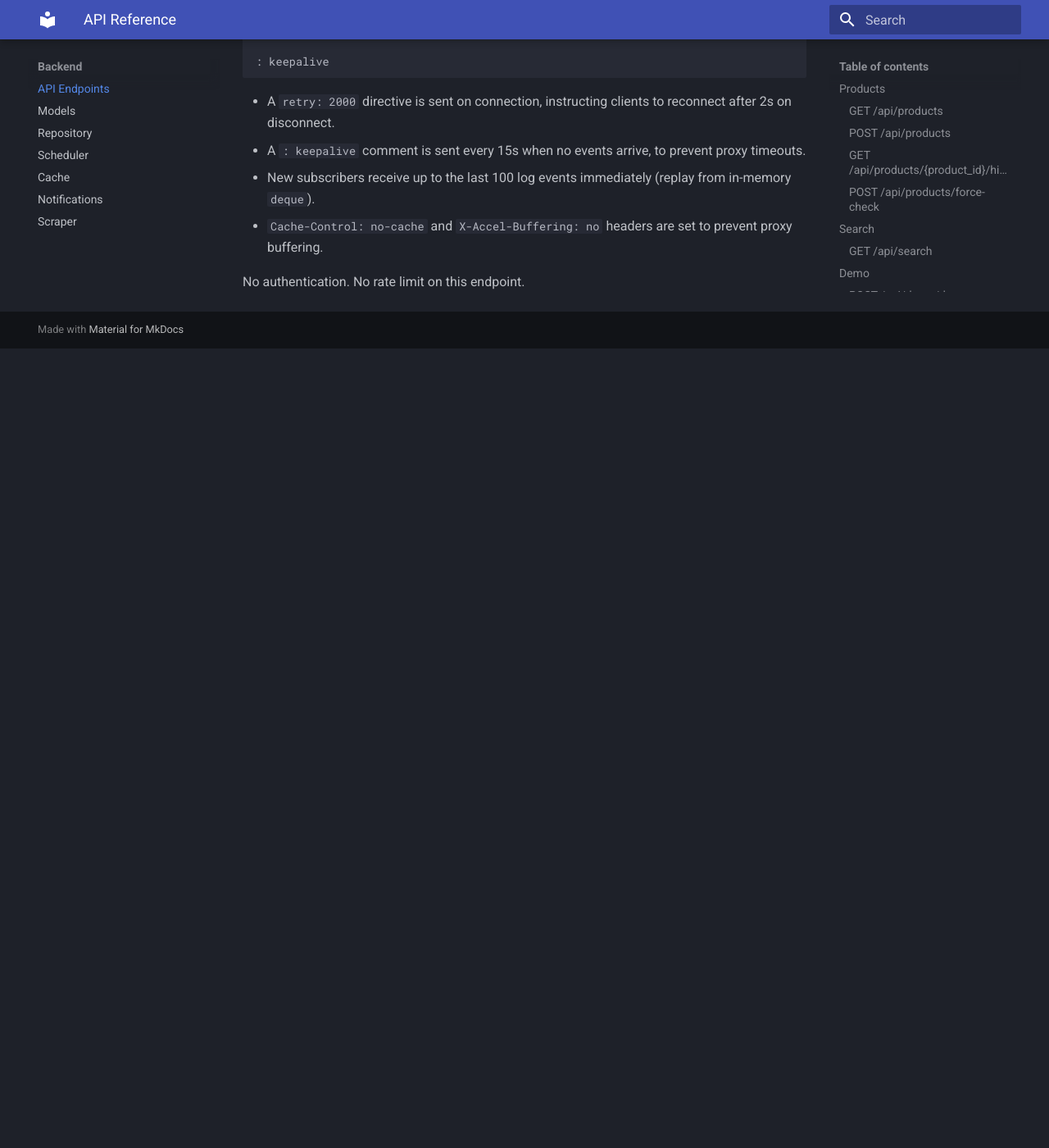
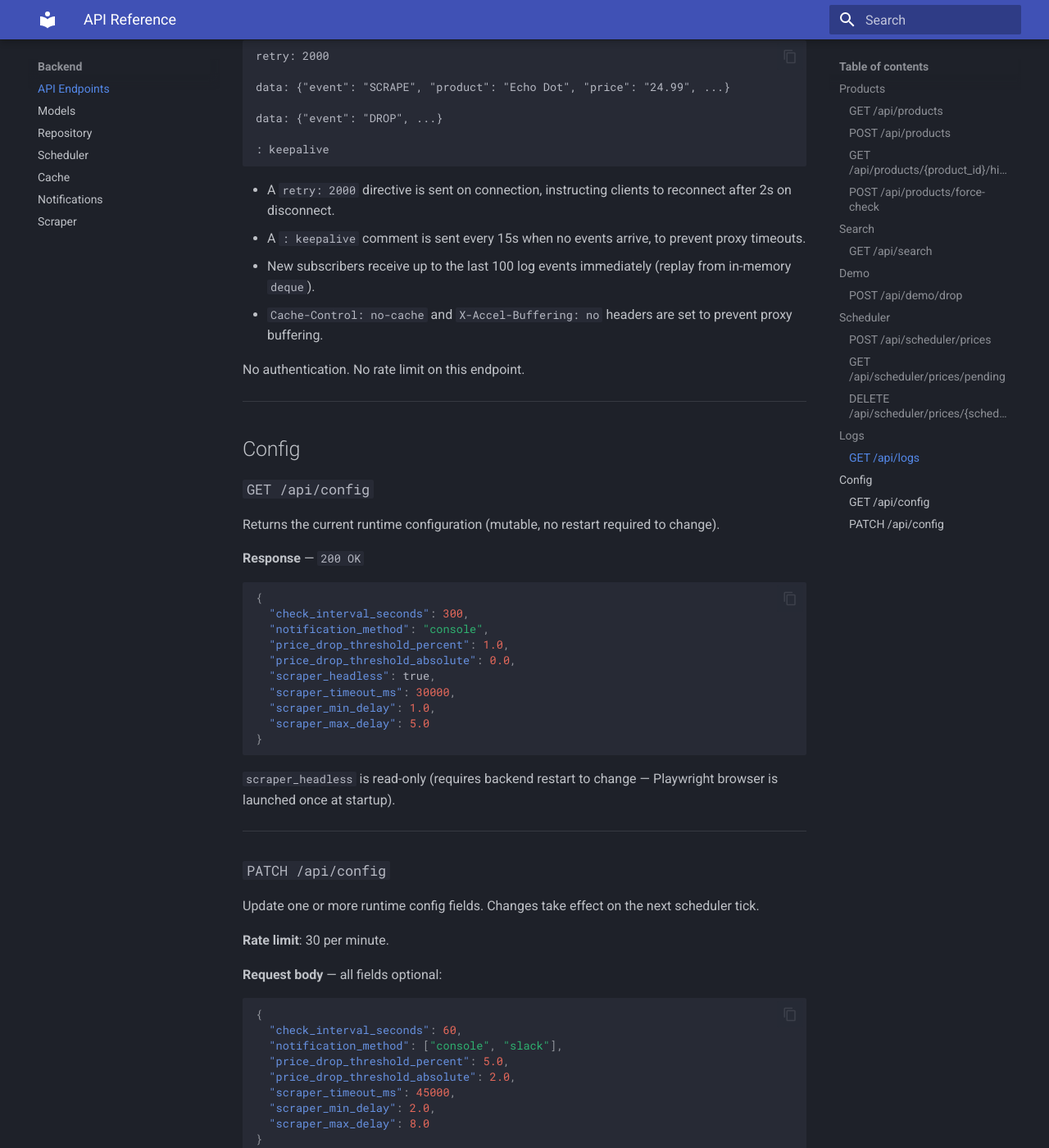
Before and after one commit to vietbui1999ru/amazon-product-scraper-notifier, an MkDocs documentation site: the page built from docs/backend/api.md, in a window 1280 px wide and 1400 px high, scrolled down 8052 px. Shown: the whole window at 82% size. Built offline with MkDocs 1.6.1 and Material for MkDocs 9.7.7, drawn with Linux system fonts in a browser that asks for light colours; before the commit the page ends 8477 px from its top, so only the background shows below that; some of the changed text lies outside the part shown.

Commit message:
docs: fix stale API docs, curl examples, and config references
- api.md: add missing seconds field to schedule endpoint, fix URL regex
  pattern for normalized URLs, add GET/PATCH /api/config section
- kickstart.md: fix DATABASE_URL credentials, scheduler default 30→300s
- homelab.md: remove CHECK_INTERVAL_SECONDS (managed via config.yaml),
  update security checklist to reflect implemented API key auth

Co-Authored-By: Claude Sonnet 4.6 <noreply@anthropic.com>

````diff
--- a/docs/backend/api.md
+++ b/docs/backend/api.md
@@ -65,7 +65,7 @@ Add a product to tracking.
 
 | Field | Required | Notes |
 |---|---|---|
-| `url` | yes | Must match `https?://(www\.)?amazon\.[a-z.]+/.*?/dp/[A-Z0-9]{10}` |
+| `url` | yes | Must match `https?://(www\.)?amazon\.[a-z.]+/(?:.+/)?dp/[A-Z0-9]{10}` — product slug before `/dp/` is optional |
 | `name` | yes | |
 | `image_url` | no | |
 | `rating` | no | |
@@ -278,9 +278,12 @@ or use `url` instead of `product_id`:
 |---|---|---|
 | `product_id` or `url` | one required | mutually exclusive |
 | `price` | yes | `> 0` |
-| `minutes` | yes | `1–525600` (max 1 year) |
+| `minutes` | one required | `1–525600` (max 1 year) |
+| `seconds` | one required | `1–86400` (max 24 hours) |
 
-`scheduled_for` is computed as `now (UTC, seconds zeroed) + timedelta(minutes=minutes)`.
+Provide either `minutes` or `seconds`, not both.
+
+`scheduled_for` is computed as `now (UTC) + delay`.
 
 **Response** — `201 Created`
 
@@ -374,3 +377,68 @@ data: {"event": "DROP", ...}
 - `Cache-Control: no-cache` and `X-Accel-Buffering: no` headers are set to prevent proxy buffering.
 
 No authentication. No rate limit on this endpoint.
+
+---
+
+## Config
+
+### `GET /api/config`
+
+Returns the current runtime configuration (mutable, no restart required to change).
+
+**Response** — `200 OK`
+
+```json
+{
+  "check_interval_seconds": 300,
+  "notification_method": "console",
+  "price_drop_threshold_percent": 1.0,
+  "price_drop_threshold_absolute": 0.0,
+  "scraper_headless": true,
+  "scraper_timeout_ms": 30000,
+  "scraper_min_delay": 1.0,
+  "scraper_max_delay": 5.0
+}
+```
+
+`scraper_headless` is read-only (requires backend restart to change — Playwright browser is launched once at startup).
+
+---
+
+### `PATCH /api/config`
+
+Update one or more runtime config fields. Changes take effect on the next scheduler tick.
+
+**Rate limit**: 30 per minute.
+
+**Request body** — all fields optional:
+
+```json
+{
+  "check_interval_seconds": 60,
+  "notification_method": ["console", "slack"],
+  "price_drop_threshold_percent": 5.0,
+  "price_drop_threshold_absolute": 2.0,
+  "scraper_timeout_ms": 45000,
+  "scraper_min_delay": 2.0,
+  "scraper_max_delay": 8.0
+}
+```
+
+| Field | Constraints |
+|---|---|
+| `check_interval_seconds` | 10–86400 |
+| `notification_method` | `"console"`, `"slack"`, or `["console", "slack"]` |
+| `price_drop_threshold_percent` | `>= 0.0` |
+| `price_drop_threshold_absolute` | `>= 0.0` |
+| `scraper_timeout_ms` | 1000–120000 |
+| `scraper_min_delay` | `>= 0.0`, must not exceed `scraper_max_delay` |
+| `scraper_max_delay` | `>= 0.0`, must not be less than `scraper_min_delay` |
+
+**Response** — `200 OK` — full updated config (same shape as `GET /api/config`).
+
+**Errors**
+
+| Status | Condition |
+|---|---|
+| `400` | `scraper_min_delay > scraper_max_delay` |
````
Also changed, not shown: docs/deploy/homelab.md (+1 -2 lines), docs/kickstart.md (+3 -3 lines).
